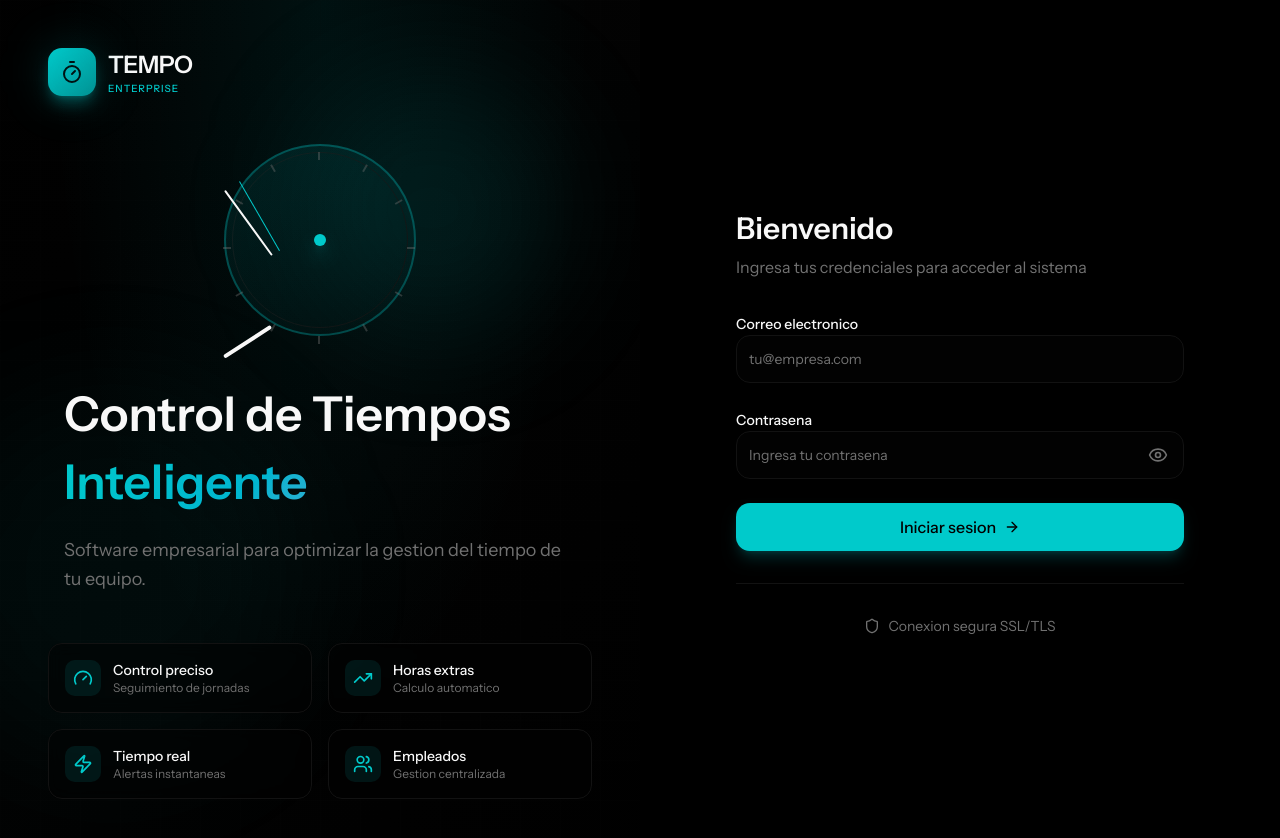
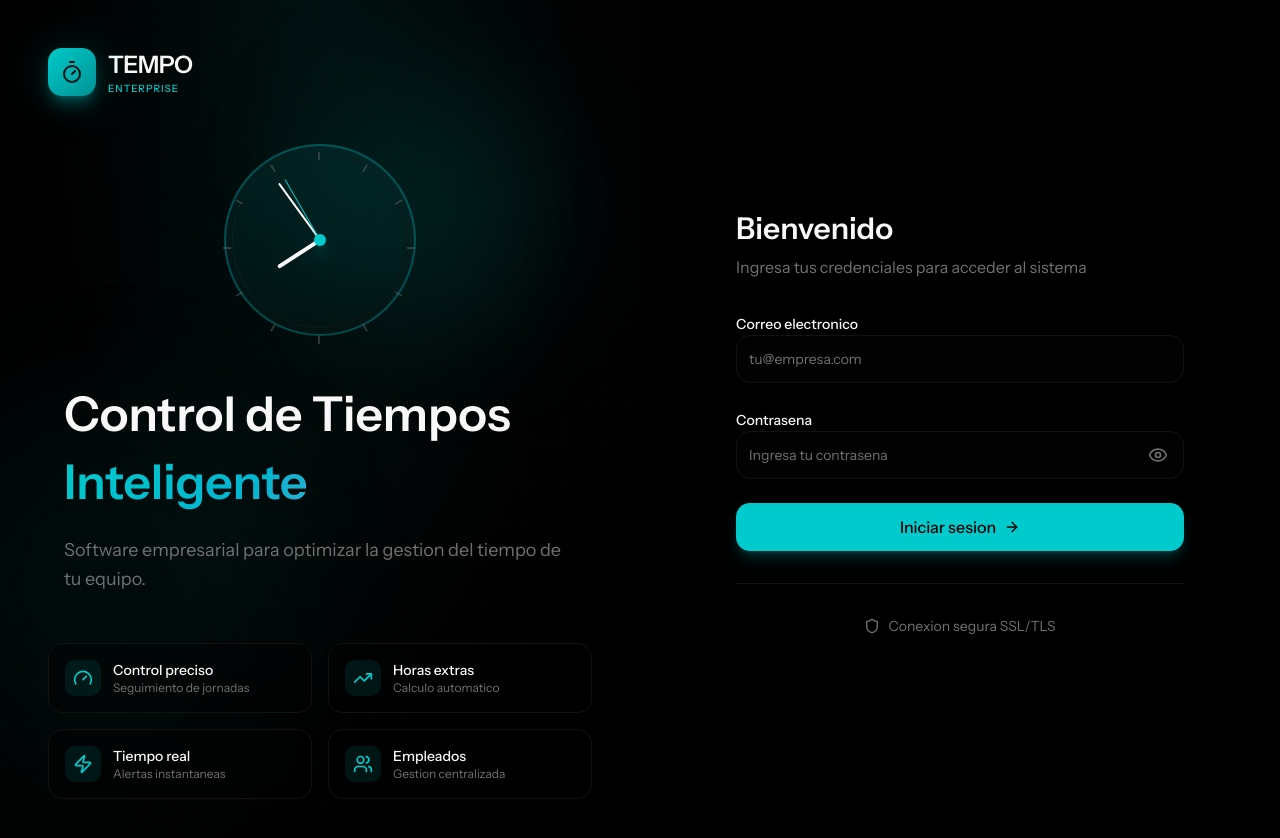
Before and after one commit to pipecode66/TEMPO, a Next.js app: page / in a window 1280 px wide. Shown: the top 838 px of the page. Built offline with nearby package versions, Linux system fonts and the light colour scheme.

Commit message:
fix: correct clock hands positioning
Adjust CSS transform to rotate hands from center.

Co-authored-by: PipeCode <212781080+pipecode66@users.noreply.github.com>

```diff
--- a/components/auth/login-screen.tsx
+++ b/components/auth/login-screen.tsx
@@ -79,33 +79,39 @@ function AnimatedClock() {
         />
       ))}
 
-      {/* Center dot */}
-      <div className="absolute left-1/2 top-1/2 h-3 w-3 -translate-x-1/2 -translate-y-1/2 rounded-full bg-primary shadow-lg shadow-primary/50" />
-
       {/* Hour hand */}
       <div
-        className="absolute left-1/2 top-1/2 h-14 w-1 -translate-x-1/2 origin-bottom rounded-full bg-foreground"
+        className="absolute left-1/2 top-1/2 w-1 rounded-full bg-foreground"
         style={{
-          transform: `translateX(-50%) rotate(${hours * 30 + minutes * 0.5}deg) translateY(-100%)`,
+          height: '50px',
+          transformOrigin: '50% 100%',
+          transform: `translate(-50%, -100%) rotate(${hours * 30 + minutes * 0.5}deg)`,
         }}
       />
 
       {/* Minute hand */}
       <div
-        className="absolute left-1/2 top-1/2 h-20 w-0.5 -translate-x-1/2 origin-bottom rounded-full bg-foreground"
+        className="absolute left-1/2 top-1/2 w-0.5 rounded-full bg-foreground"
         style={{
-          transform: `translateX(-50%) rotate(${minutes * 6}deg) translateY(-100%)`,
+          height: '70px',
+          transformOrigin: '50% 100%',
+          transform: `translate(-50%, -100%) rotate(${minutes * 6}deg)`,
         }}
       />
 
       {/* Second hand */}
       <div
-        className="absolute left-1/2 top-1/2 h-20 w-px -translate-x-1/2 origin-bottom bg-primary"
+        className="absolute left-1/2 top-1/2 w-px bg-primary"
         style={{
-          transform: `translateX(-50%) rotate(${seconds * 6}deg) translateY(-100%)`,
+          height: '70px',
+          transformOrigin: '50% 100%',
+          transform: `translate(-50%, -100%) rotate(${seconds * 6}deg)`,
           transition: 'transform 0.2s cubic-bezier(0.4, 2.08, 0.55, 0.44)',
         }}
       />
+
+      {/* Center dot */}
+      <div className="absolute left-1/2 top-1/2 h-3 w-3 -translate-x-1/2 -translate-y-1/2 rounded-full bg-primary shadow-lg shadow-primary/50" />
     </div>
   );
 }
```
